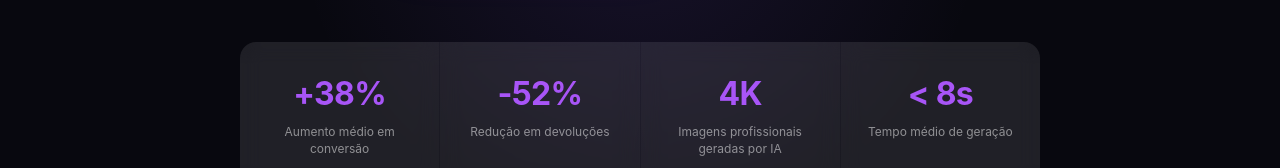
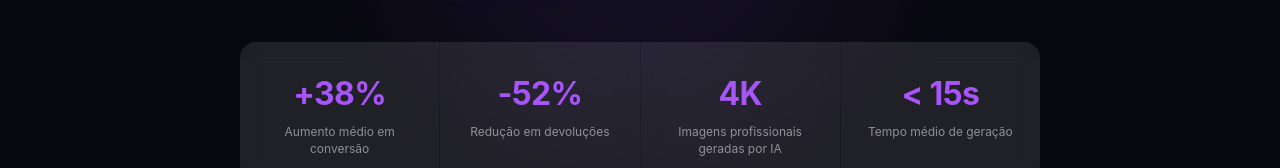
Before and after one commit to colingisely/tryon-app, a Next.js app: page / in a window 1280 px wide. Shown: the part 628-796 px from the top of the page. Built offline with nearby package versions, Linux system fonts and the light colour scheme.

Commit message:
fix: adjust generation times and installation description

```diff
--- a/app/admin/page.tsx
+++ b/app/admin/page.tsx
@@ -182,7 +182,7 @@ export default function AdminPage() {
           <h1 style={{ fontSize: '32px', fontWeight: 700, letterSpacing: '-0.02em', marginBottom: '8px', background: 'linear-gradient(135deg, #fff 0%, rgba(255,255,255,0.7) 100%)', WebkitBackgroundClip: 'text', WebkitTextFillColor: 'transparent' }}>
             Estudio Profissional
           </h1>
-          <p style={{ color: TEXT_DIM, fontSize: '16px' }}>Geracao de fotos de alta fidelidade com IA — resultados em menos de 15 segundos.</p>
+          <p style={{ color: TEXT_DIM, fontSize: '16px' }}>Geracao de fotos de alta fidelidade com IA — resultados em menos de 60 segundos.</p>
         </div>
 
         {!result ? (
--- a/app/page.tsx
+++ b/app/page.tsx
@@ -21,13 +21,13 @@ export default function LandingPage() {
       { value: '+38%', label: 'Aumento médio em conversão' },
       { value: '-52%', label: 'Redução em devoluções' },
       { value: '4K', label: 'Imagens profissionais geradas por IA' },
-      { value: '< 8s', label: 'Tempo médio de geração' },
+      { value: '< 15s', label: 'Tempo médio de geração' },
     ],
     en: [
       { value: '+38%', label: 'Average conversion increase' },
       { value: '-52%', label: 'Return rate reduction' },
       { value: '4K', label: 'AI-generated professional images' },
-      { value: '< 8s', label: 'Average generation time' },
+      { value: '< 15s', label: 'Average generation time' },
     ],
   };
 
@@ -48,13 +48,13 @@ export default function LandingPage() {
 
   const layers = {
     pt: [
-      { number: '01', tag: 'Reflexo Visual', title: 'Provador Virtual com IA', desc: 'Seu cliente experimenta a peça antes de comprar. Em segundos, uma simulação hiper-realista gerada por IA elimina a dúvida e aumenta a confiança na decisão de compra.', bullets: ['Geração em menos de 8 segundos', 'Funciona com qualquer peça do catálogo', 'Reduz devoluções por insegurança', 'Diferenciação competitiva imediata'] },
+      { number: '01', tag: 'Reflexo Visual', title: 'Provador Virtual com IA', desc: 'Seu cliente experimenta a peça antes de comprar. Em segundos, uma simulação hiper-realista gerada por IA elimina a dúvida e aumenta a confiança na decisão de compra.', bullets: ['Geração em menos de 15 segundos', 'Funciona com qualquer peça do catálogo', 'Reduz devoluções por insegurança', 'Diferenciação competitiva imediata'] },
       { number: '02', tag: 'Reflexo do Produto', title: 'Studio Pro — Imagens 4K com IA', desc: 'Transforme qualquer peça em imagem profissional 4K sem ensaio fotográfico. Ideal para dropshipping, lançamentos rápidos e escala de produção de criativos.', bullets: ['Imagens hiper-realistas em 4K', 'Sem modelo, sem estúdio, sem custo fixo', 'Escala ilimitada de produção', 'Pronto para ads, e-commerce e campanhas'] },
       { number: '03', tag: 'Reflexo Comportamental', title: 'Analytics de Intenção', desc: 'Reflexy captura o que nenhuma métrica tradicional captura: o comportamento do cliente durante a jornada de prova. Dados que revelam intenção real de compra.', bullets: ['Peças mais provadas por produto', 'Tempo médio de interação', 'Taxa de conversão try-on → carrinho', 'Padrões de hesitação e abandono'] },
       { number: '04', tag: 'Reflexo Estratégico', title: 'Clareza para Decisões', desc: 'Com os três reflexos integrados, você passa a enxergar o reflexo da sua própria conversão. Não apenas o que vendeu — mas o que quase vendeu, e por quê não vendeu.', bullets: ['Dashboard unificado de performance', 'Insights acionáveis por produto', 'Identificação de oportunidades ocultas', 'Inteligência que cresce com o uso'] },
     ],
     en: [
-      { number: '01', tag: 'Visual Reflection', title: 'AI Virtual Try-On', desc: 'Your customer tries on the piece before buying. In seconds, a hyper-realistic AI simulation eliminates doubt and increases purchase confidence.', bullets: ['Generation in less than 8 seconds', 'Works with any catalog item', 'Reduces uncertainty-driven returns', 'Immediate competitive differentiation'] },
+      { number: '01', tag: 'Visual Reflection', title: 'AI Virtual Try-On', desc: 'Your customer tries on the piece before buying. In seconds, a hyper-realistic AI simulation eliminates doubt and increases purchase confidence.', bullets: ['Generation in less than 15 seconds', 'Works with any catalog item', 'Reduces uncertainty-driven returns', 'Immediate competitive differentiation'] },
       { number: '02', tag: 'Product Reflection', title: 'Studio Pro — 4K AI Images', desc: 'Transform any piece into a professional 4K image without a photo shoot. Ideal for dropshipping, fast launches, and creative production at scale.', bullets: ['Hyper-realistic 4K images', 'No model, no studio, no fixed cost', 'Unlimited production scale', 'Ready for ads, e-commerce, and campaigns'] },
       { number: '03', tag: 'Behavioral Reflection', title: 'Intent Analytics', desc: 'Reflexy captures what no traditional metric captures: customer behavior during the try-on journey. Data that reveals real purchase intent.', bullets: ['Most tried items by product', 'Average interaction time', 'Try-on → cart conversion rate', 'Hesitation and abandonment patterns'] },
       { number: '04', tag: 'Strategic Reflection', title: 'Clarity for Decisions', desc: "With all three reflections integrated, you start seeing the reflection of your own conversion. Not just what sold — but what almost sold, and why it didn't.", bullets: ['Unified performance dashboard', 'Actionable insights per product', 'Hidden opportunity identification', 'Intelligence that grows with use'] },
@@ -63,12 +63,12 @@ export default function LandingPage() {
 
   const steps = {
     pt: [
-      { n: '1', title: 'Instale o plugin', desc: 'Adicione o Reflexy à sua loja Shopify em menos de 5 minutos. Sem código, sem configuração técnica.' },
+      { n: '1', title: 'Instale o plugin', desc: 'Adicione o Reflexy à sua loja Shopify em menos de 5 minutos. Instalação simples com configuração básica necessária.' },
       { n: '2', title: 'Ative o provador', desc: 'O botão "Experimentar" aparece automaticamente nas páginas de produto. Seus clientes já podem usar.' },
       { n: '3', title: 'Acompanhe os dados', desc: 'Acesse o dashboard e veja em tempo real como seus clientes interagem com cada peça do catálogo.' },
     ],
     en: [
-      { n: '1', title: 'Install the plugin', desc: 'Add Reflexy to your Shopify store in less than 5 minutes. No code, no technical configuration.' },
+      { n: '1', title: 'Install the plugin', desc: 'Add Reflexy to your Shopify store in less than 5 minutes. Simple installation with basic setup required.' },
       { n: '2', title: 'Activate the try-on', desc: 'The "Try On" button appears automatically on product pages. Your customers can start using it right away.' },
       { n: '3', title: 'Track the data', desc: 'Access the dashboard and see in real time how your customers interact with each piece in your catalog.' },
     ],
```
